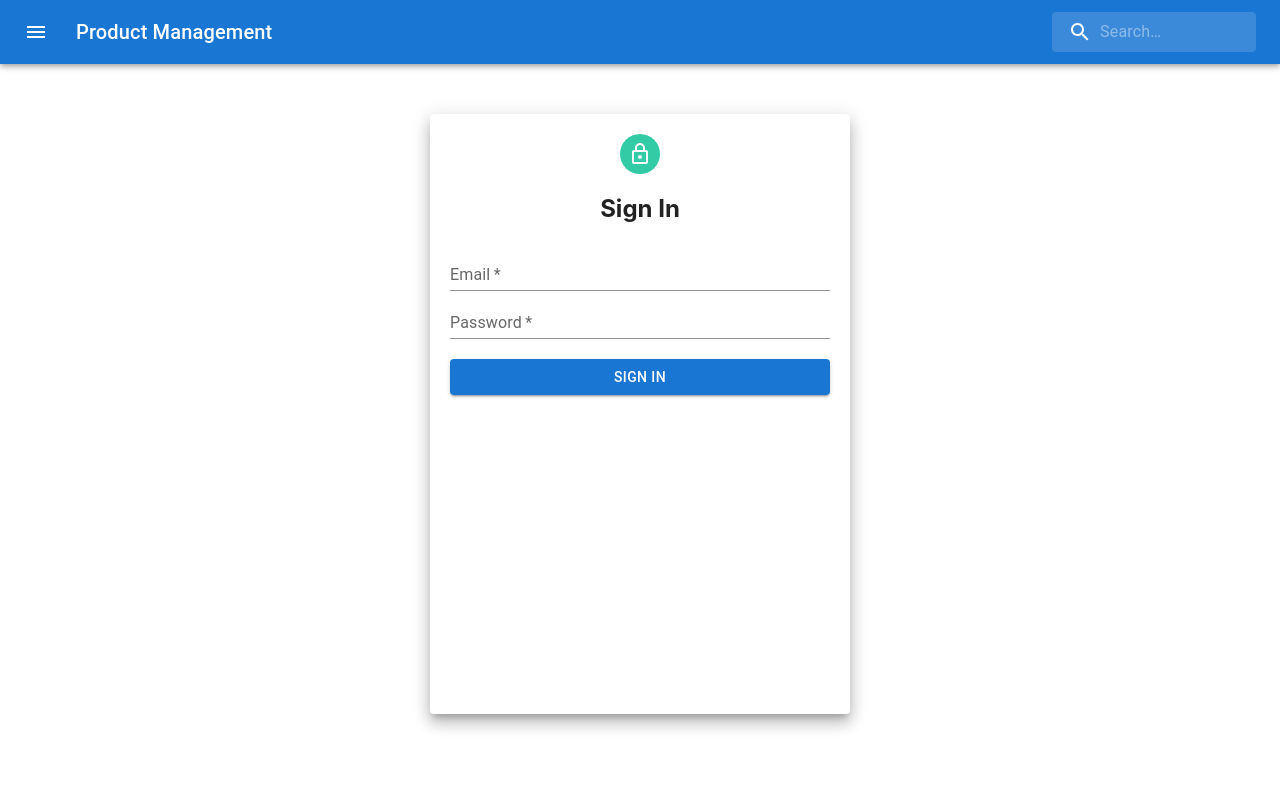
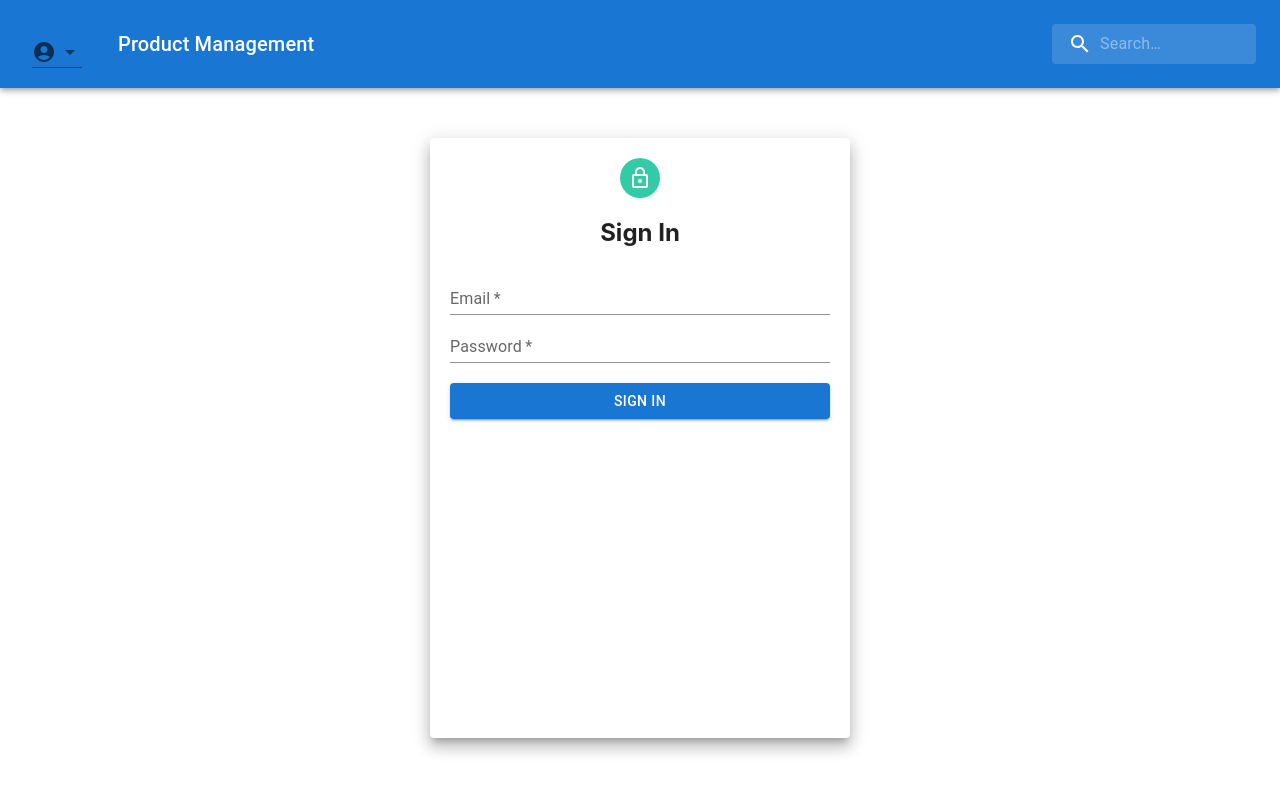
Before and after one commit to graceguoxi/react-demo, a React (Create React App) app: page / in a window 1280 px wide. Shown: the top 792 px of the page. Built offline with nearby package versions, Linux system fonts and the light colour scheme.

Commit message:
userLogout

```diff
--- a/src/App.js
+++ b/src/App.js
@@ -5,6 +5,8 @@ import MuiTable from './components/MuiTable'
 import SearchAppBar from './components/SearchAppBar'
 import SortTable from './components/SortTable'
 import { Details } from '@mui/icons-material'
+
+
 
 function App() {
   const [searchKeyWord, setSearchKeyWord] = useState('')
@@ -24,7 +26,7 @@ function App() {
 
   return (
     <>
-      <SearchAppBar keyWord={searchKeyWord} onSearch={setSearchKeyWord} />
+      <SearchAppBar keyWord={searchKeyWord} onSearch={setSearchKeyWord} auth={auth} logout={logout} user={user} />
 
       <main>
         <Router>
@@ -38,13 +40,6 @@ function App() {
             <Route path='login' element={auth ? <Navigate to='/' /> : <Login />} />
           </Routes>
         </Router>
-
-        {
-          auth && <button onClick={logout}>Log out</button>
-        }
-        {
-          user.email
-        }
       </main>
     </>
   )
--- a/src/components/Login.jsx
+++ b/src/components/Login.jsx
@@ -15,12 +15,13 @@ const Login = () => {
     setInputs(prevState => ({
       ...prevState,
       [e.target.name] : e.target.value
+
     }))
   }
 
   const handleSubmit = e => {
     e.preventDefault()
-    console.log(inputs)
+    console.log('inputs',inputs)
 
     axios.post('https://app.spiritx.co.nz/api/login', inputs)
       .then(res => {
--- a/src/components/SearchAppBar.jsx
+++ b/src/components/SearchAppBar.jsx
@@ -9,6 +9,8 @@ import Typography from '@mui/material/Typography';
 import InputBase from '@mui/material/InputBase';
 import MenuIcon from '@mui/icons-material/Menu';
 import SearchIcon from '@mui/icons-material/Search';
+import AccountCircleIcon from '@mui/icons-material/AccountCircle'
+import { Avatar, FormControl, InputLabel, MenuItem, Select } from '@mui/material'
 import { useState } from 'react';
 
 const Search = styled('div')(({ theme }) => ({
@@ -53,7 +55,13 @@ const StyledInputBase = styled(InputBase)(({ theme }) => ({
   },
 }));
 
-export default function SearchAppBar({ keyWord, onSearch }) {
+export default function SearchAppBar({ keyWord, onSearch, auth, logout, user }) {
+
+   const [userLogout, setUserLogout] = React.useState('')
+
+   const handleChange = (event) => {
+     setUserLogout(event.target.value)
+   }
 
   const handleSearchChange = e => onSearch(e.target.value)
 
@@ -64,21 +72,38 @@ export default function SearchAppBar({ keyWord, onSearch }) {
 
   return (
     <Box sx={{ flexGrow: 1 }}>
-      <AppBar position="static">
+      <AppBar position='static'>
         <Toolbar>
           <IconButton
-            size="large"
-            edge="start"
-            color="inherit"
-            aria-label="open drawer"
+            size='large'
+            edge='start'
+            color='inherit'
+            aria-label='open drawer'
             sx={{ mr: 2 }}
           >
-            <MenuIcon />
+            <FormControl variant='standard' sx={{ m: 1, minWidth: 50 }}>
+              <InputLabel>
+                <AccountCircleIcon />
+              </InputLabel>
+              <Select
+                labelId='demo-simple-select-standard-label'
+                id='demo-simple-select-standard'
+                value={userLogout}
+                onChange={handleChange}
+              >
+                <MenuItem value=''>
+                  <em>None</em>
+                </MenuItem>
+                <MenuItem value={10}>{user.email}</MenuItem>
+                {auth && <MenuItem onClick={logout} value={20}>Log out</MenuItem>}
+
+              </Select>
+            </FormControl>
           </IconButton>
           <Typography
-            variant="h6"
+            variant='h6'
             noWrap
-            component="div"
+            component='div'
             sx={{ flexGrow: 1, display: { xs: 'none', sm: 'block' } }}
           >
             Product Management
@@ -90,18 +115,18 @@ export default function SearchAppBar({ keyWord, onSearch }) {
               </SearchIconWrapper>
               <StyledInputBase
                 value={keyWord}
-                placeholder="Search…"
+                placeholder='Search…'
                 inputProps={{ 'aria-label': 'search' }}
                 onChange={handleSearchChange}
                 onKeyUp={handleKeyUp}
               />
-              <IconButton onClick={handleClear} sx={{ visibility: keyWord? "visible" : "hidden"}}>
+              <IconButton onClick={handleClear} sx={{ visibility: keyWord ? 'visible' : 'hidden' }}>
                 <ClearIcon />
               </IconButton>
-          </Search>
+            </Search>
           </form>
         </Toolbar>
       </AppBar>
     </Box>
-  );
+  )
 }
```
